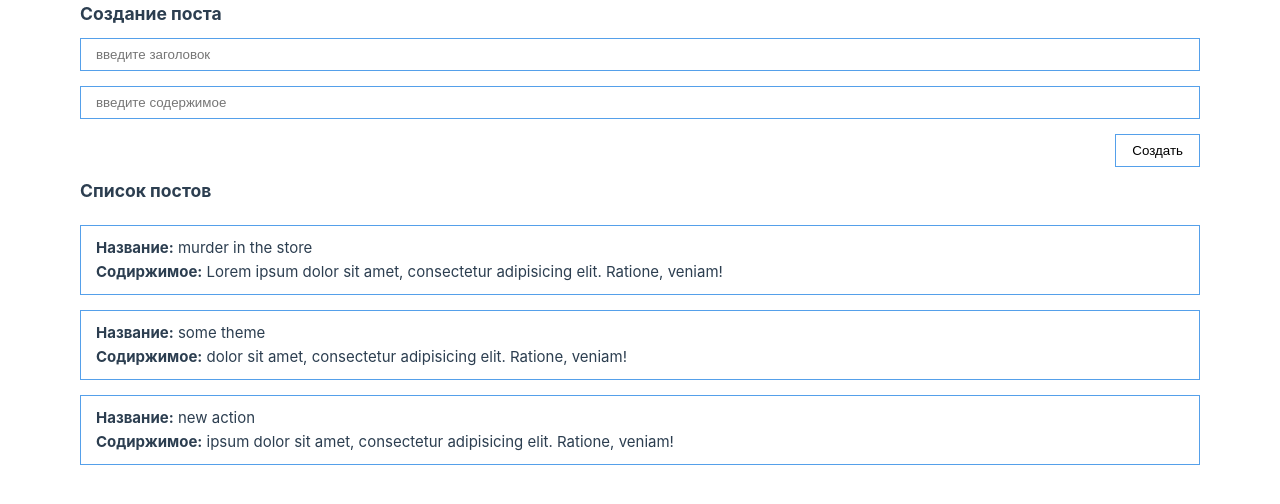
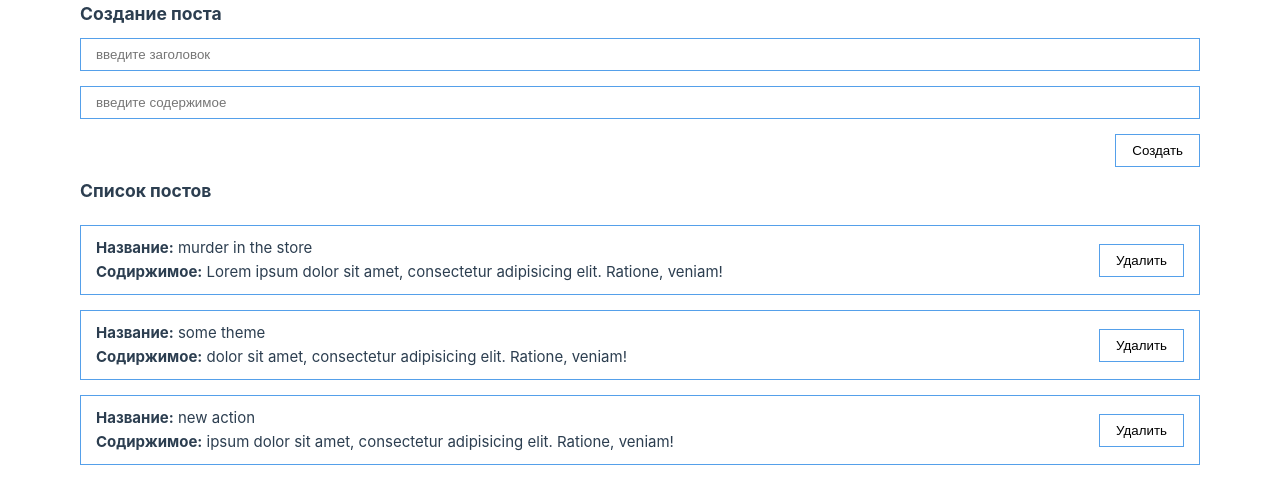
Before and after one commit to zaynlannister/blog, a Vue app: page / in a window 1280 px wide. Shown: the top 504 px of the page. Built offline with nearby package versions, Linux system fonts and the light colour scheme.

Commit message:
add delete function

```diff
--- a/src/App.vue
+++ b/src/App.vue
@@ -5,6 +5,7 @@
     />
     <post-list
       :posts="posts"
+      @remove="deletePost"
     />
   </div>
 </template>
@@ -24,16 +25,20 @@ export default {
       title: "",
       body: "",
       posts: [
-        {id: 1, title: 'murder in the store', body: 'Lorem ipsum dolor sit amet, consectetur adipisicing elit. Ratione, veniam!'},
-        {id: 2, title: 'some theme', body: 'dolor sit amet, consectetur adipisicing elit. Ratione, veniam!'},
-        {id: 3, title: 'new action', body: 'ipsum dolor sit amet, consectetur adipisicing elit. Ratione, veniam!'},
+        {id: 1, title: "murder in the store", body: "Lorem ipsum dolor sit amet, consectetur adipisicing elit. Ratione, veniam!"},
+        {id: 2, title: "some theme", body: "dolor sit amet, consectetur adipisicing elit. Ratione, veniam!"},
+        {id: 3, title: "new action", body: "ipsum dolor sit amet, consectetur adipisicing elit. Ratione, veniam!"},
       ]
     }
   },
 
   methods: {
     createPost(post) {
-      this.posts.push(post)
+      this.posts.push(post);
+    },
+
+    deletePost(post) {
+      this.posts = this.posts.filter(item => item.id !== post.id);
     }
   }
 }
--- a/src/Components/PostForm.vue
+++ b/src/Components/PostForm.vue
@@ -20,6 +20,7 @@ export default {
 
   methods: {
     createPost() {
+      this.post.id = Date.now();
       this.$emit("create", this.post);
 
       this.post = {
--- a/src/Components/PostItem.vue
+++ b/src/Components/PostItem.vue
@@ -1,7 +1,10 @@
 <template>
   <div class="post">
-    <div><strong>Название:</strong> {{ post.title }}</div>
-    <div><strong>Содиржимое:</strong> {{ post.body }}</div>
+    <div>
+      <div><strong>Название:</strong> {{ post.title }}</div>
+      <div><strong>Содиржимое:</strong> {{ post.body }}</div>
+    </div>
+    <button @click="this.$emit('remove', post)" class="btn">Удалить</button>
   </div>
 </template>
 
@@ -14,5 +17,9 @@ export default {
 </script>
 
 <style scoped>
-
+  .post {
+    display: flex;
+    justify-content: space-between;
+    align-items: center;
+  }
 </style>
--- a/src/Components/PostList.vue
+++ b/src/Components/PostList.vue
@@ -4,6 +4,7 @@
     <post-item
       v-for="post in posts"
       :post="post"
+      @remove="this.$emit('remove', post)"
     />
   </div>
 </template>
```
